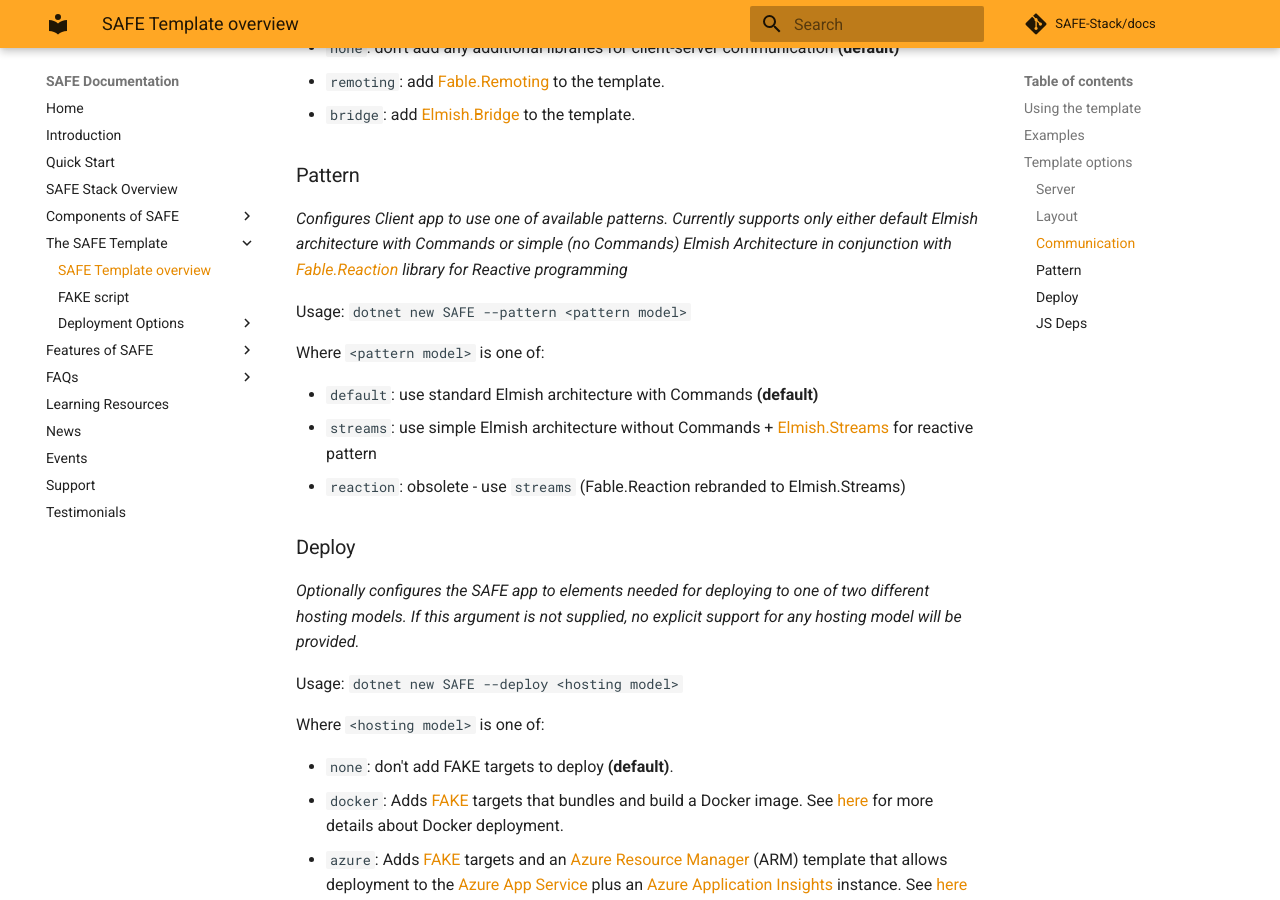
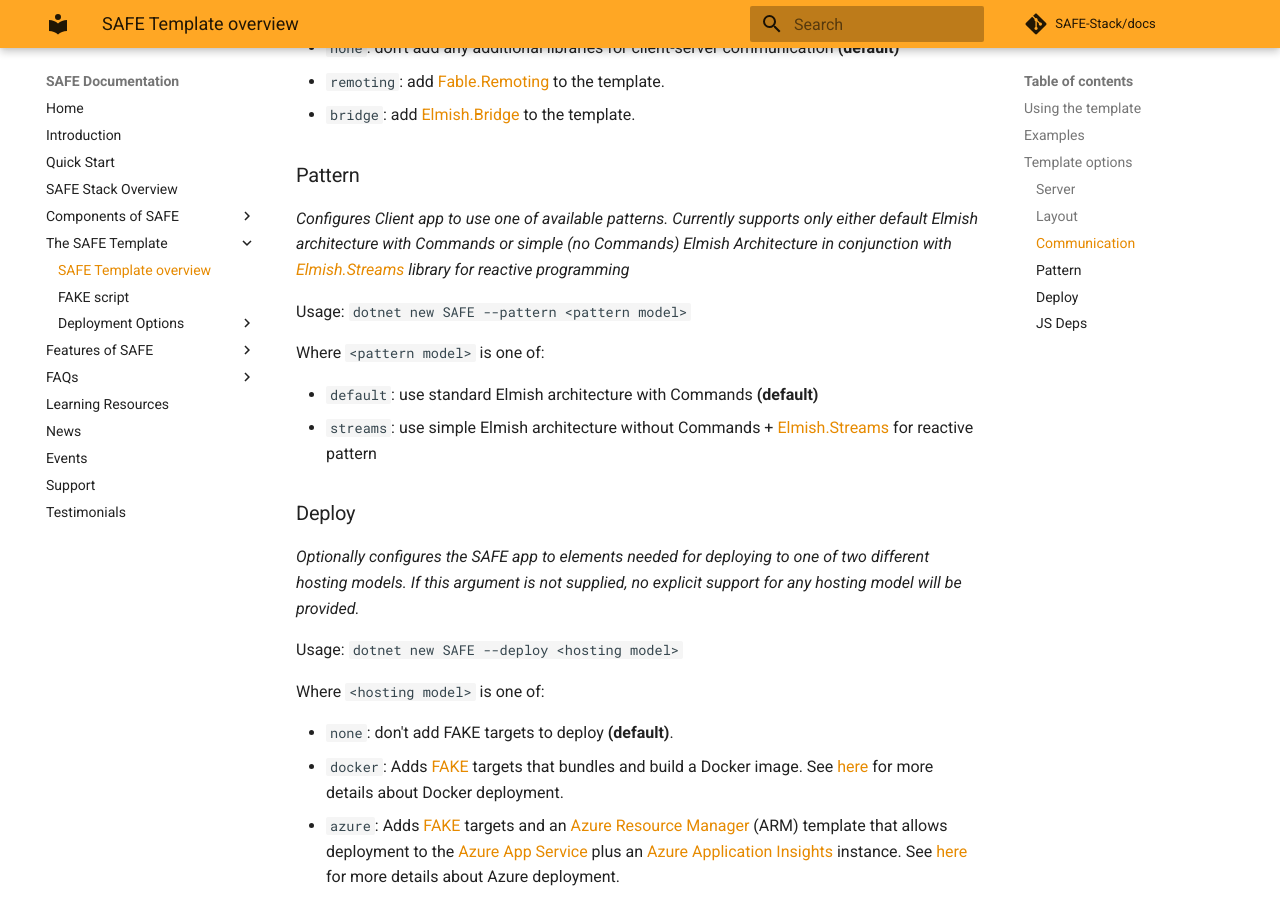
Before and after one commit to SAFE-Stack/docs, an MkDocs documentation site: the page built from docs/template-overview.md, in a window 1280 px wide and 900 px high, scrolled down 2045 px. Built offline with MkDocs 1.6.1 and Material for MkDocs 9.7.7, drawn with Linux system fonts in a browser that asks for light colours; comment, search, counter and statistics services are not loaded.

Commit message:
Remove obselete "reaction" option
[This PR](https://github.com/SAFE-Stack/SAFE-template/pull/299) removes the option so we should remove it from the docs too.

```diff
--- a/docs/template-overview.md
+++ b/docs/template-overview.md
@@ -71,7 +71,7 @@
 
 ### Pattern
 
-*Configures Client app to use one of available patterns. Currently supports only either default Elmish architecture with Commands or simple (no Commands) Elmish Architecture in conjunction with [Fable.Reaction](https://dbrattli.github.io/Reaction/) library for Reactive programming*
+*Configures Client app to use one of available patterns. Currently supports only either default Elmish architecture with Commands or simple (no Commands) Elmish Architecture in conjunction with [Elmish.Streams](https://elmish-streams.readthedocs.io/) library for reactive programming*
 
 Usage: `dotnet new SAFE --pattern <pattern model>`
 
@@ -79,7 +79,6 @@
 
 * `default`: use standard Elmish architecture with Commands **(default)**
 * `streams`: use simple Elmish architecture without Commands + [Elmish.Streams](https://elmish-streams.readthedocs.io/) for reactive pattern
-* `reaction`: obsolete - use `streams` (Fable.Reaction rebranded to Elmish.Streams)
 
 ### Deploy
 
```
